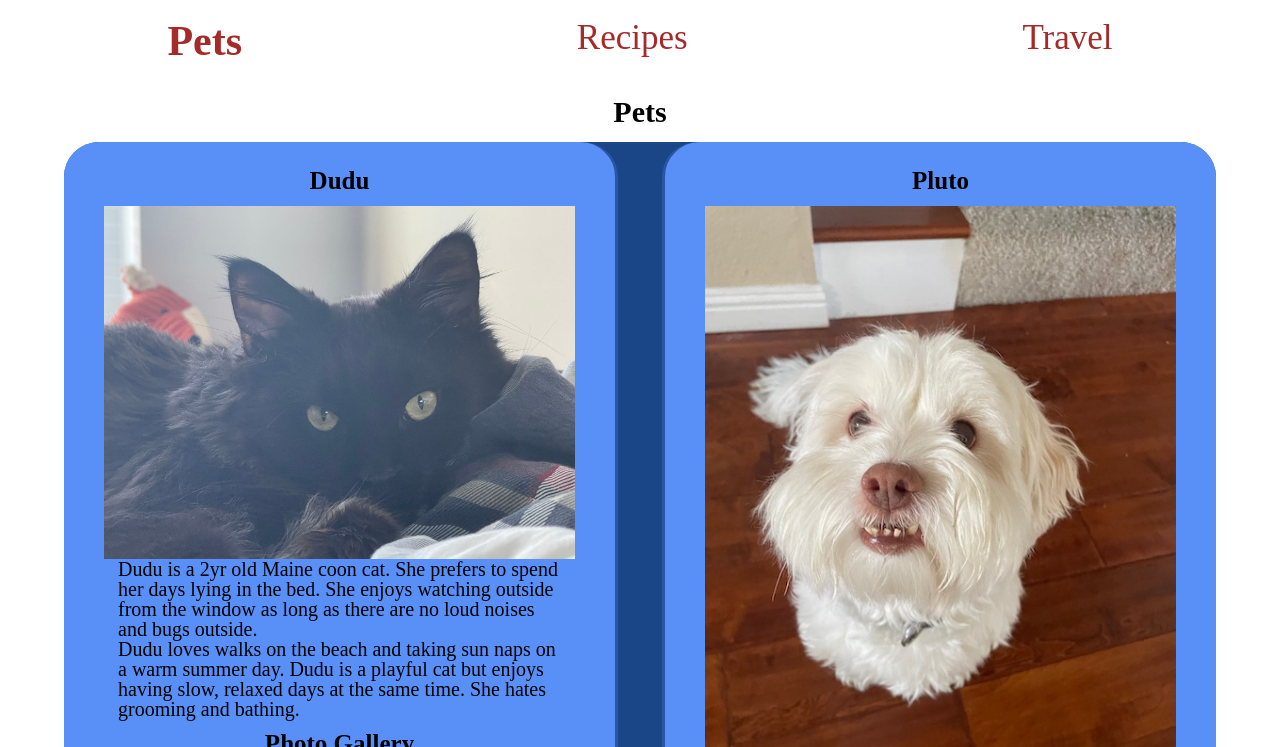
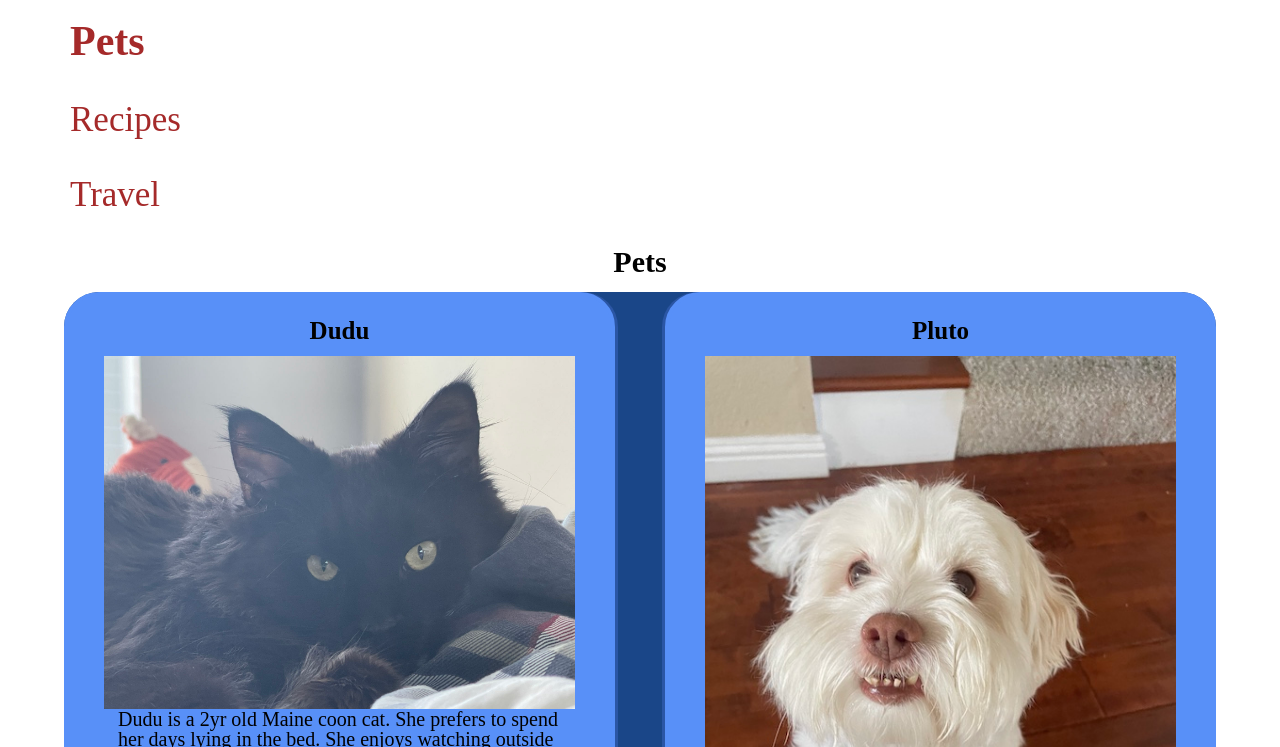
Before and after one commit to bruuucy/mobile_view, a plain HTML site: page index.html in a window 1280 px wide. Shown: the top 747 px of the page. Drawn offline with Linux system fonts and the light colour scheme.

Commit message:
Add files via upload

```diff
--- a/css/petstyle.css
+++ b/css/petstyle.css
@@ -39,7 +39,7 @@ nav ul li{
 
 nav ul{
     display: flex;
-    flex-direction: row;
+    flex-direction: column;
     justify-content: space-around;
 }
 
--- a/css/recipestyle.css
+++ b/css/recipestyle.css
@@ -39,7 +39,7 @@ nav ul li{
 
 nav ul{
     display: flex;
-    flex-direction: row;
+    flex-direction: column;
     justify-content: space-around;
 }
 
--- a/css/travelstyle.css
+++ b/css/travelstyle.css
@@ -39,7 +39,7 @@ nav ul li{
 
 nav ul{
     display: flex;
-    flex-direction: row;
+    flex-direction: column;
     justify-content: space-around;
 }
 
```
